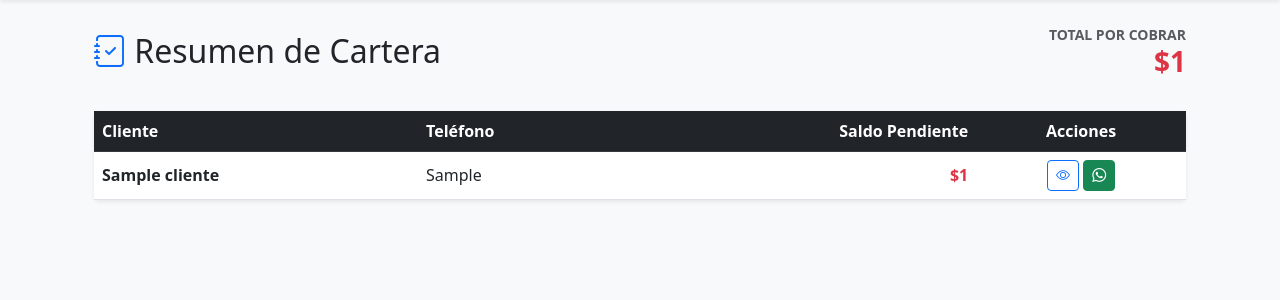
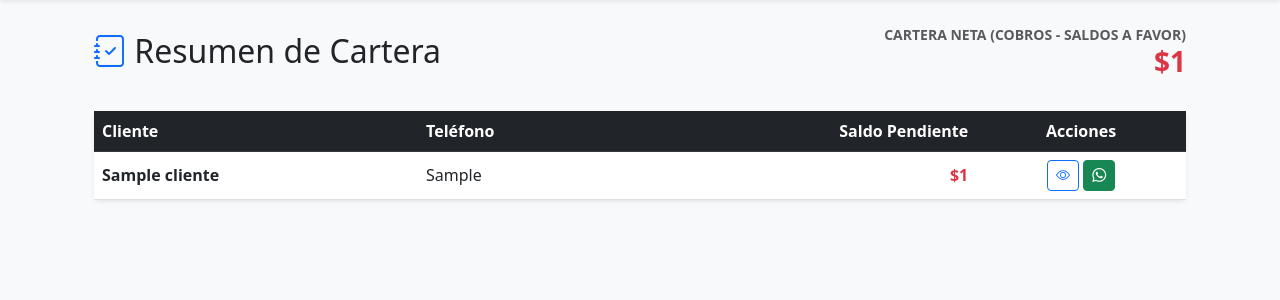
Before and after one commit to ricardona824-tech/ramirez-fashion-erp, a Django app: page /reportes/resumen-cartera/ in a window 1280 px wide. Shown: the part 80-380 px from the top of the page. Run offline with Django 5.2, Linux system fonts and the light colour scheme; tables that the repository leaves empty hold one stand-in row (values such as "Sample post").

Commit message:
Corrección en resumen de cartera para incluir saldos a favor

```diff
--- a/reportes/views.py
+++ b/reportes/views.py
@@ -149,8 +149,8 @@ def resumen_cartera(request):
         # 2. Sumamos directamente el "saldo_pendiente" de todos los créditos de este cliente
         saldo = Credito.objects.filter(cliente=c).aggregate(total=Sum('saldo_pendiente'))['total'] or 0
 
-        # 3. Solo incluimos a los que deben dinero (saldo > 0)
-        if saldo > 0:
+        # 3. Solo incluimos a los que deben dinero o tienen saldo a favor (saldo !=0)
+        if saldo != 0:
             lista_cartera.append({
                 'id': c.id,
                 'nombre': c.nombre,
--- a/templates/reportes/resumen_cartera.html
+++ b/templates/reportes/resumen_cartera.html
@@ -5,8 +5,10 @@
     <div class="d-flex justify-content-between align-items-center mb-4">
         <h2><i class="bi bi-journal-check text-primary"></i> Resumen de Cartera</h2>
         <div class="text-end">
-            <span class="text-muted d-block text-uppercase small fw-bold">Total por Cobrar</span>
-            <h3 class="text-danger fw-bold">${{ total_general|floatformat:0|intcomma }}</h3>
+            <span class="text-muted d-block text-uppercase small fw-bold">Cartera Neta (Cobros - Saldos a Favor)</span>
+            <h3 class="{% if total_general > 0 %}text-danger{% else %}text-success{% endif %} fw-bold">
+                ${{ total_general|floatformat:0|intcomma }}
+            </h3>
         </div>
     </div>
 
@@ -27,8 +29,9 @@
                         <tr>
                             <td class="fw-bold">{{ c.nombre }}</td>
                             <td>{{ c.telefono }}</td>
-                            <td class="text-end fw-bold text-danger">
+                            <td class="text-end fw-bold {% if c.saldo > 0 %}text-danger{% else %}text-success{% endif %}">
                                 ${{ c.saldo|floatformat:0|intcomma }}
+                                {% if c.saldo < 0 %} <small>(A favor)</small> {% endif %}
                             </td>
                             <td class="text-center">
                                 <a href="{% url 'reportes:estado_cuenta_cliente' %}?cliente_id={{ c.id }}"
@@ -36,8 +39,8 @@
                                     <i class="bi bi-eye"></i>
                                 </a>
 
-                                <a href="https://wa.me/57{{ c.telefono }}?text=Hola%20{{ c.nombre }},%20te%20saludamos%20de%20Ramirez%20Fashion.%20Te%20escribimos%20para%20recordarte%20que%20tienes%20un%20saldo%20pendiente%20de%20${{ c.saldo|floatformat:0|intcomma }}.%20¿Cómo%20podemos%20ayudarte?"
-                                   target="_blank" class="btn btn-sm btn-success" title="Cobrar por WhatsApp">
+                                <a href="https://wa.me/57{{ c.telefono }}?text=Hola%20{{ c.nombre }},%20te%20saludamos%20de%20Ramirez%20Fashion..."
+                                   target="_blank" class="btn btn-sm btn-success" title="WhatsApp">
                                     <i class="bi bi-whatsapp"></i>
                                 </a>
                             </td>
```
